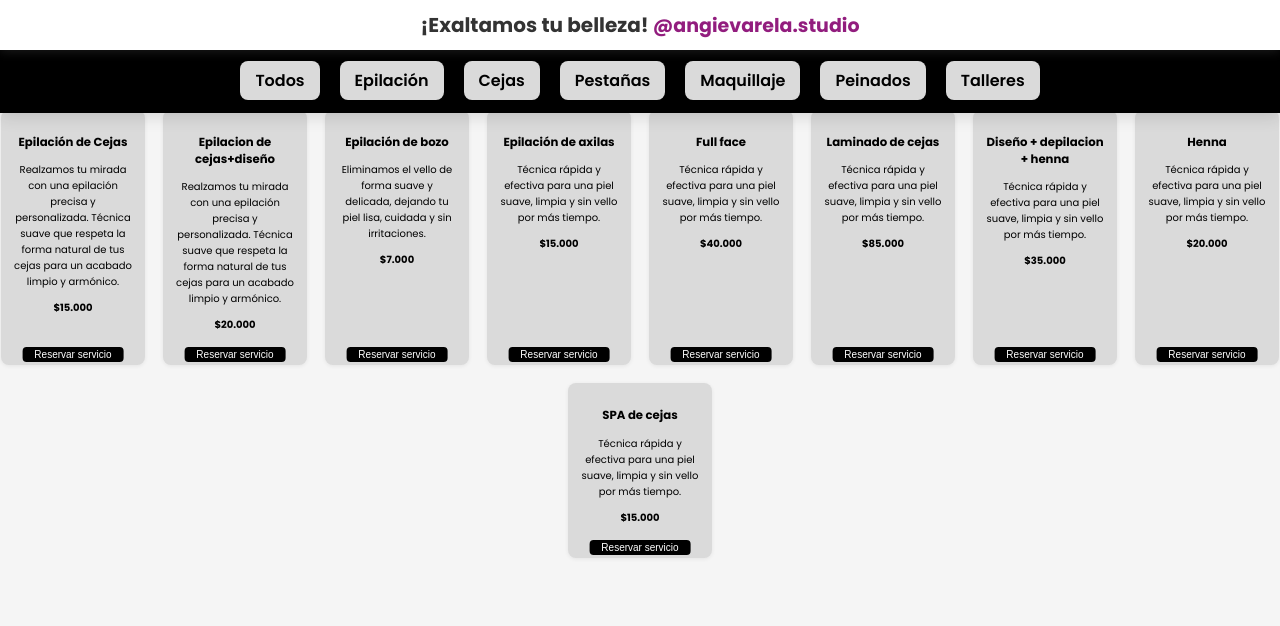
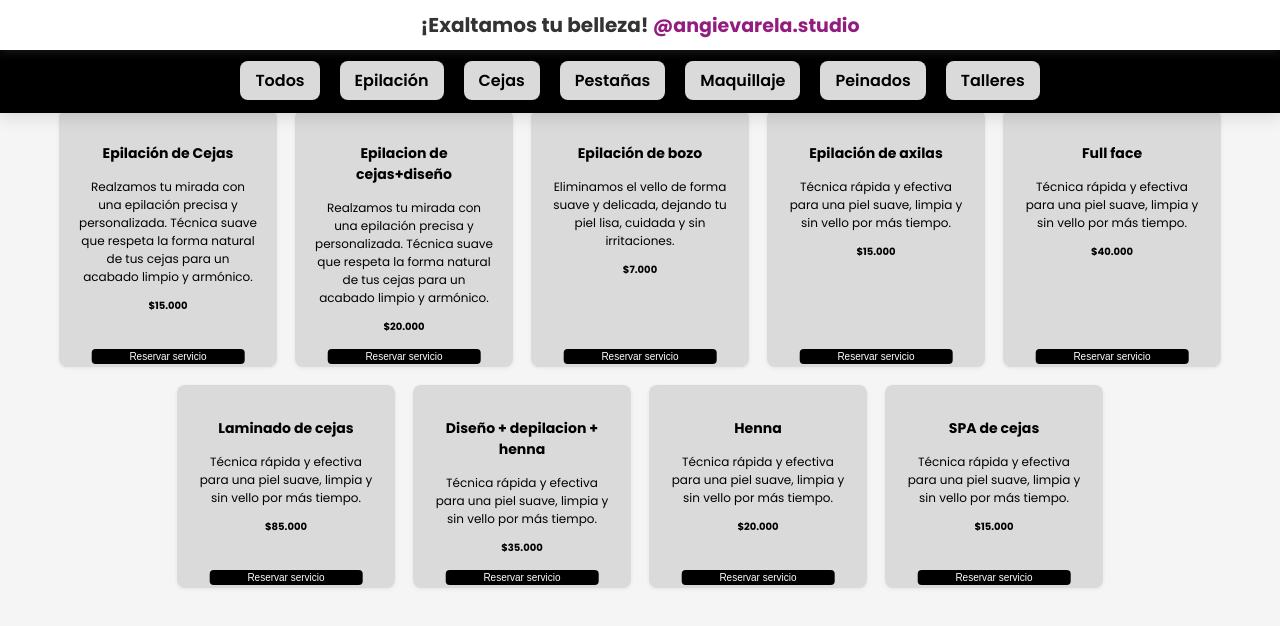
Before and after one commit to Sergiol9211/pagina, a plain HTML site: page index.html in a window 1280 px wide. Shown: the part 100-726 px from the top of the page. Drawn offline with Linux system fonts and the light colour scheme.

Commit message:
Update styles.css

```diff
--- a/styles.css
+++ b/styles.css
@@ -221,13 +221,13 @@ body {
     background-color: #dadada;
     border-radius: 8px; /* más pequeño */
     box-shadow: 0 1px 4px rgba(0, 0, 0, 0.07); /* más sutil */
-    padding: 12px; /* más pequeño */
-    width: 120px; /* más pequeño */
+    padding: 19px; /* más pequeño */
+    width: 180px; /* más pequeño */
     text-align: center;
     position: relative;
     padding-bottom: 22px; /* más pequeño */
     transition: transform 0.2s;
-    font-size: 10px; /* más pequeño */
+    font-size: 12px; /* más pequeño */
 }
 
 .producto:hover {
```
